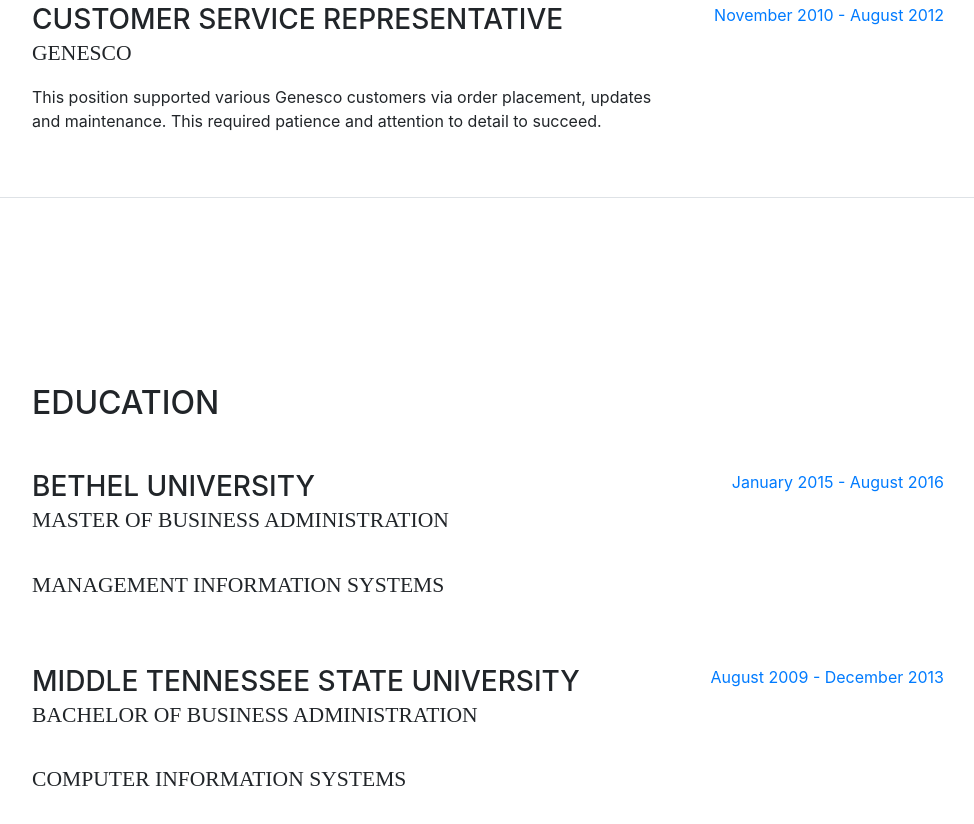
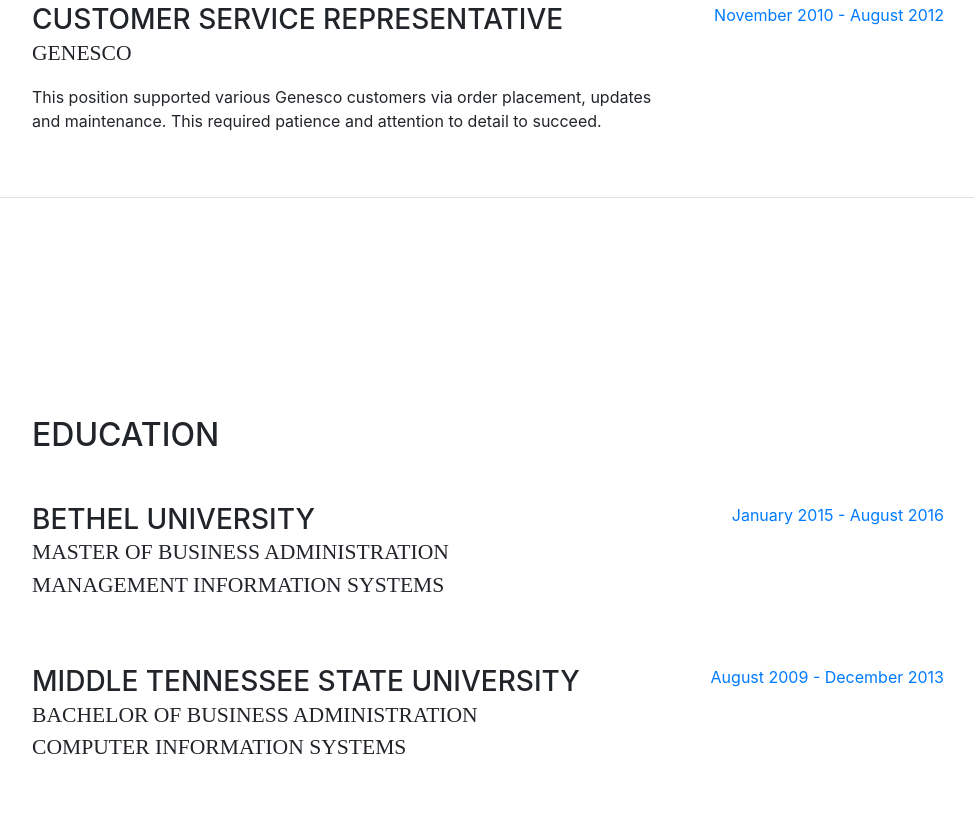
Before and after one commit to ibinec/Disable_portfolio, a website with bundled scripts: page index.html in a window 1280 px wide. Shown: the part 2021-2845 px from the top of the page, without its empty margins (288-1262 px from the left). Built offline with nearby package versions, Linux system fonts and the light colour scheme; a web font is replaced by a local one.

Commit message:
Update index.html

```diff
--- a/index.html
+++ b/index.html
@@ -186,7 +186,7 @@
           <div class="resume-item d-flex flex-column flex-md-row mb-5">
             <div class="resume-content mr-auto">
               <h3 class="mb-0">Bethel University</h3>
-              <div class="subheading mb-3">Master of Business Administration <br><br> Management Information Systems</div>
+              <div class="subheading mb-3">Master of Business Administration <br><p>Management Information Systems</p></div>
 		<!--    <p>The Masters of Management Information Systems is the design and management of Information Technology for an organization. It focuses on the best way to enable the organization to meet its goals and business challenges. The purpose of MIS is to analyze, design, develop, and implement information technology strategy to solve business problems.</p>
 -->
 </div>
@@ -198,7 +198,7 @@
           <div class="resume-item d-flex flex-column flex-md-row">
             <div class="resume-content mr-auto">
               <h3 class="mb-0">Middle Tennessee State University</h3>
-              <div class="subheading mb-3">Bachelor of Business Administration <br><br> Computer Information Systems</div>
+              <div class="subheading mb-3">Bachelor of Business Administration <br><p>Computer Information Systems</p></div>
 		   <!-- <p>The Bachelor of Computer Information Systems is an undergraduate degree that focuses on practical applications of technology to support organizations while adding value to their offerings. In order to apply technology effectively in this manner, a broad range of subjects are covered, such as communications, business, networking, software design, and mathematics. </p>
 -->
 </div>
```
